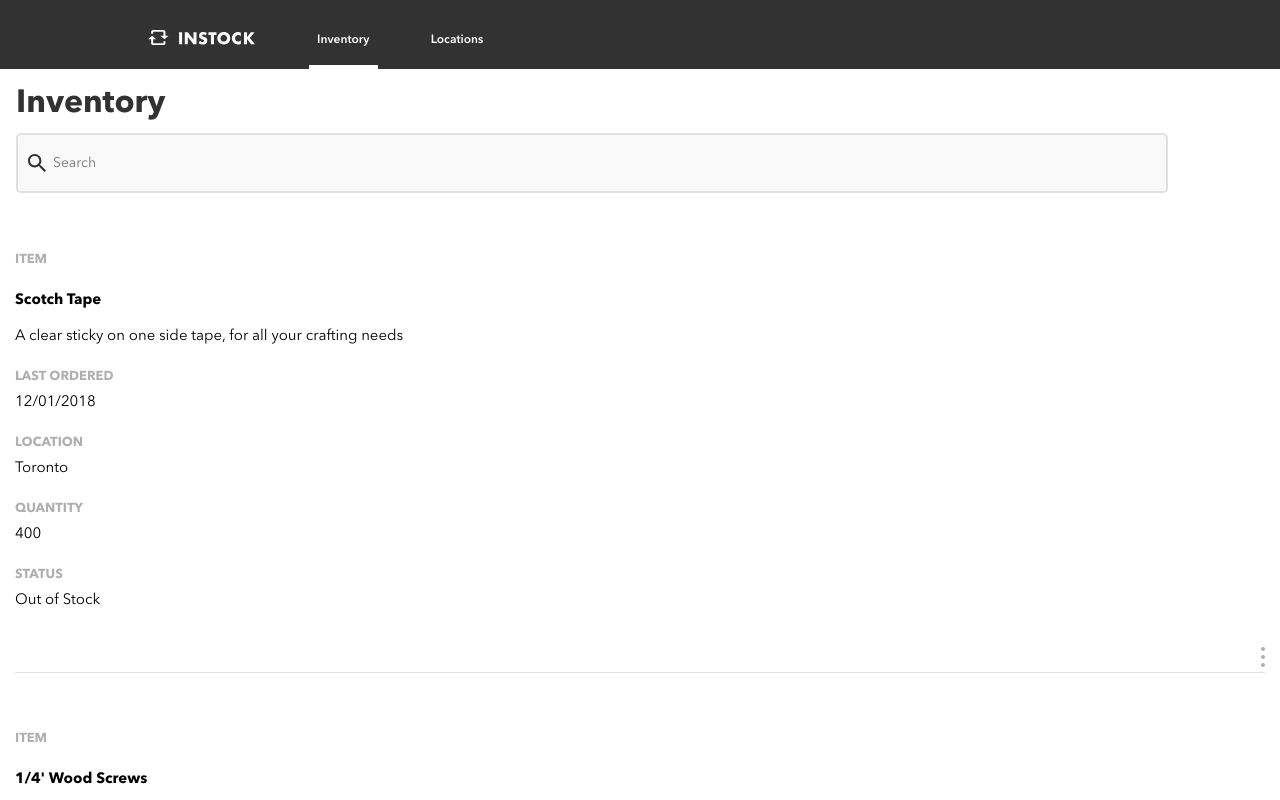
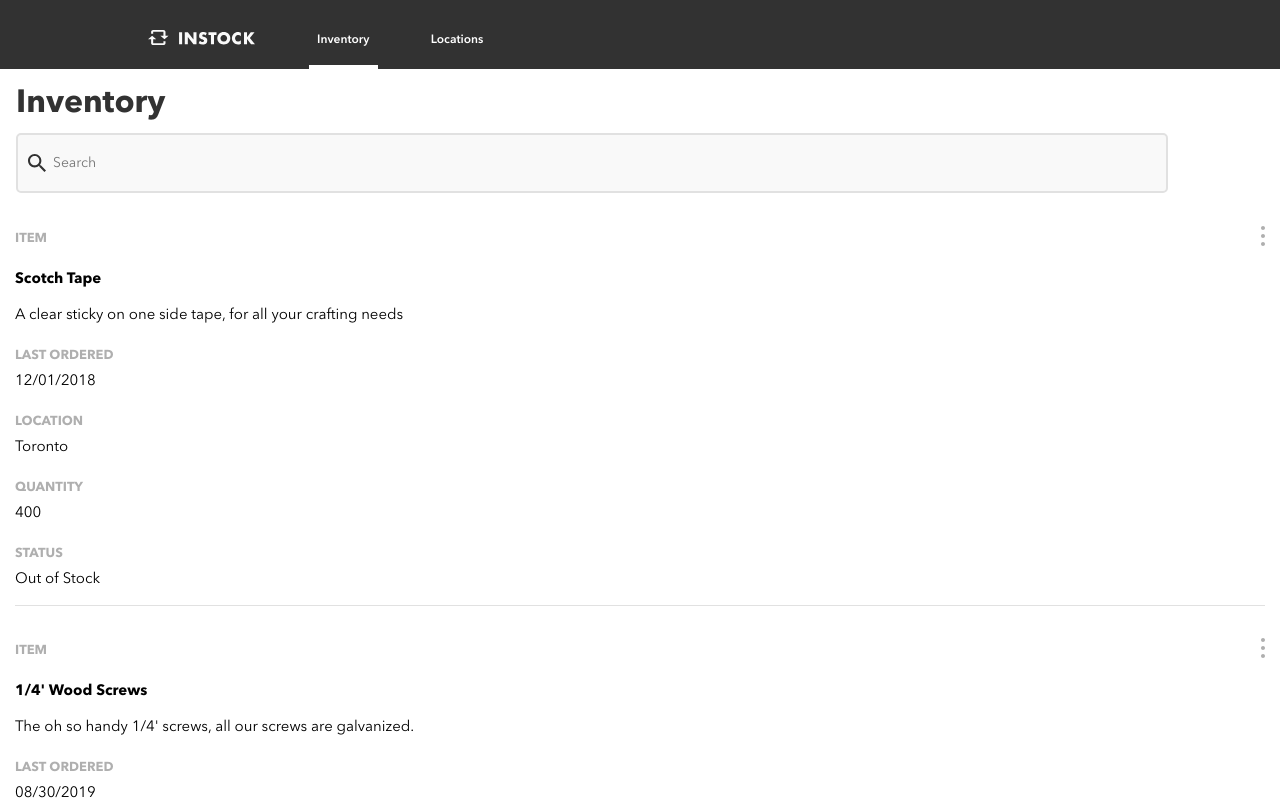
Before and after one commit to KushalYagnik/InStock-TeamNaboo, a React (Create React App) app in the folder client/: page /inventory in a window 1280 px wide. Shown: the top 800 px of the page. Built offline with nearby package versions, Linux system fonts and the light colour scheme.

Commit message:
Kebab button position fixed

```diff
--- a/client/src/components/InventoryItems/InventoryItems.jsx
+++ b/client/src/components/InventoryItems/InventoryItems.jsx
@@ -35,7 +35,9 @@ export class InventoryItems extends Component {
                             <div className="inventory__status-status">{item.isInstock ? 'In Stock':'Out of Stock'}</div>
                         </div>
                     </Link>
-                    <Kebab/>
+                    <div className="inventory__kebab">
+                        <Kebab/>
+                    </div>
                 </div>
             )
         })
--- a/client/src/components/InventoryItems/InventoryItems.scss
+++ b/client/src/components/InventoryItems/InventoryItems.scss
@@ -19,12 +19,15 @@
     margin: 1em 0;
 }
 .inventory{
+    overflow: none;
     margin: 1em;
     font-size: 15px;
     line-height: 21px;
     border-bottom: 1px solid $colormid;
+    display: flex;
+    justify-content: space-between;
     &__unit{
-        margin: 1em;
+        // margin: 1em;
     }
     &__item{
         &-name{
@@ -45,4 +48,8 @@
     &__status{
         &-status{}
     }
+    &__kebab{
+        align-self: flex-start;
+        margin-top: 17px;
+    }
 }
```
